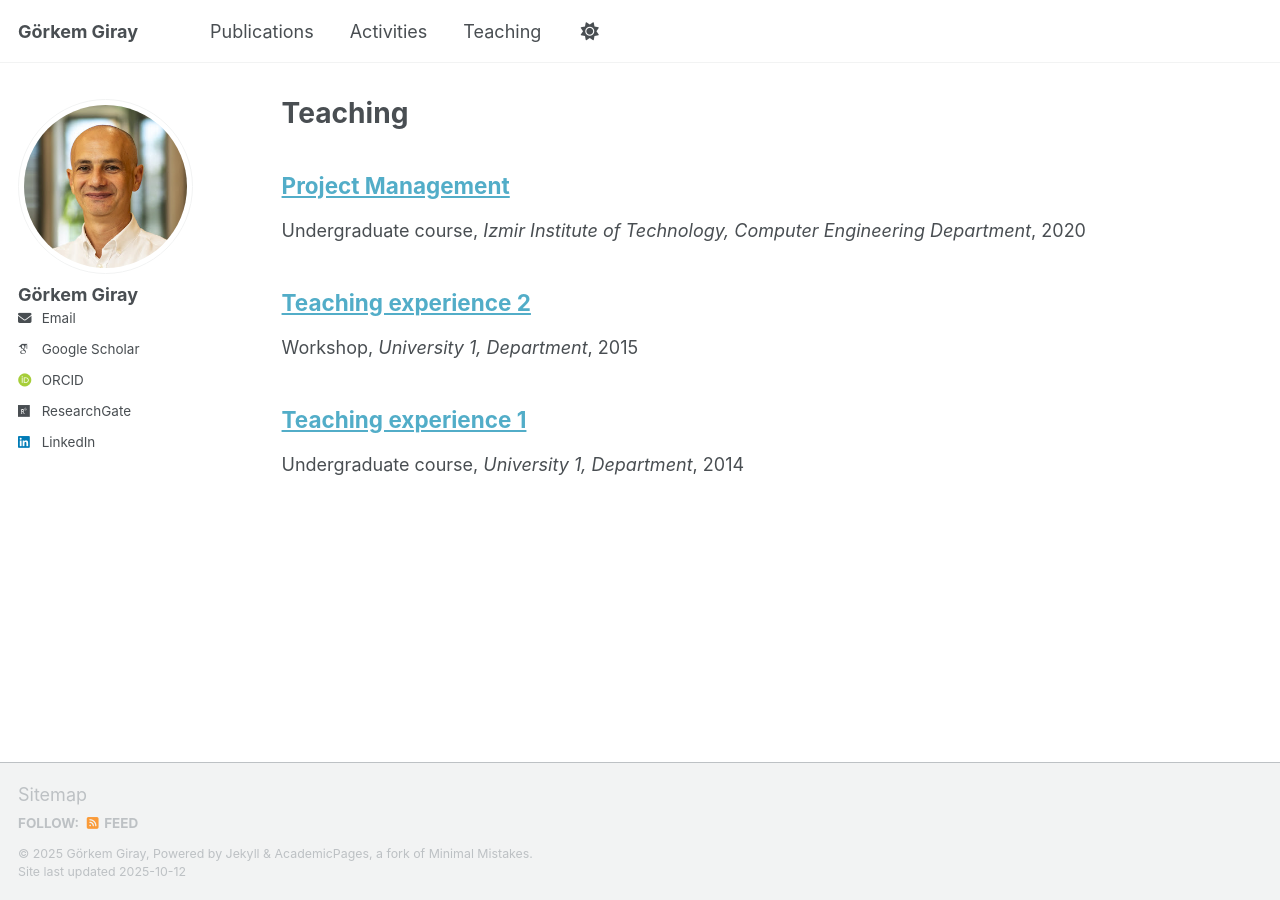
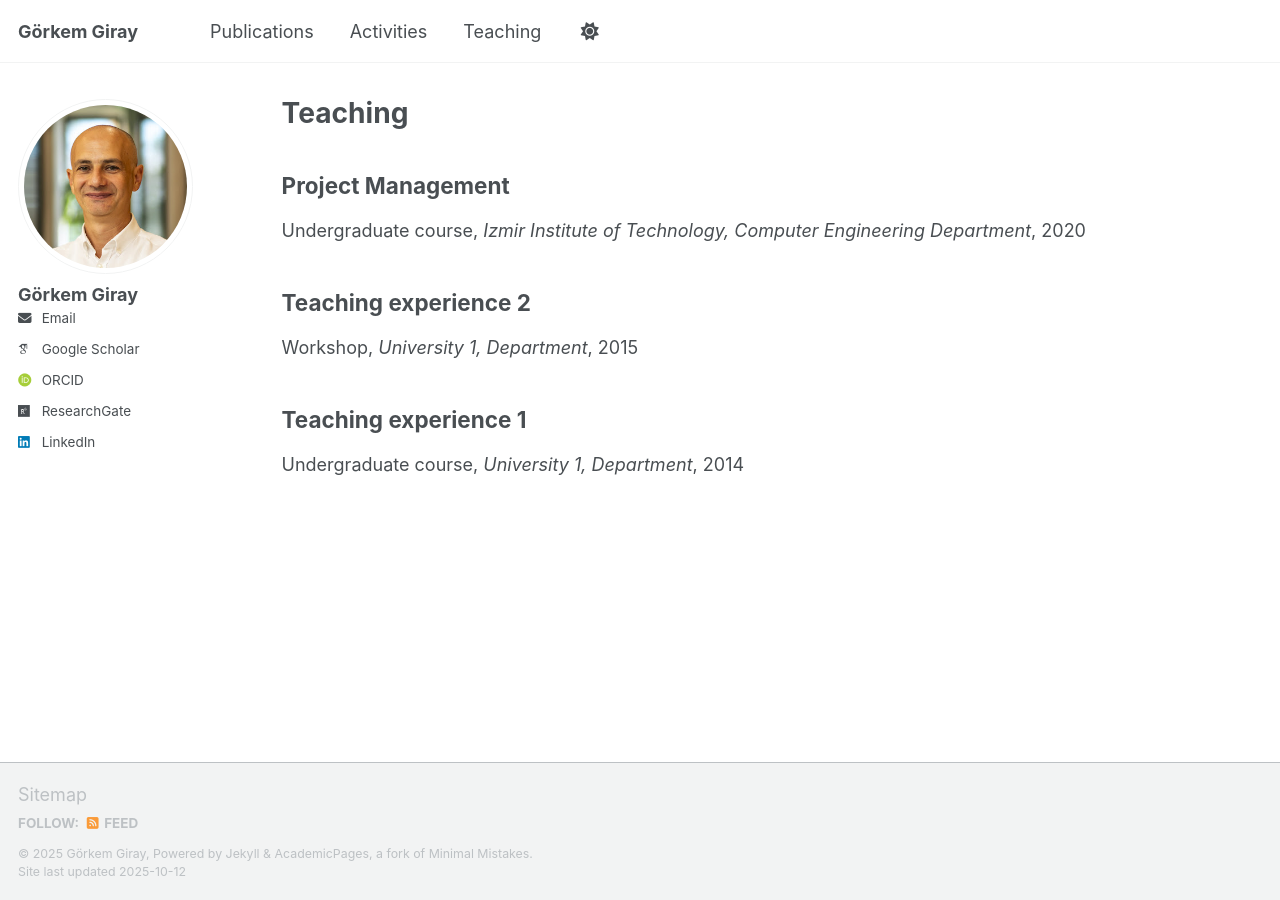
Before and after one commit to gorkemgiray/gorkemgiray.github.io, a Jekyll site: the page built from _pages/teaching.html, in a window 1280 px wide. Built offline with Jekyll 4.4.1, drawn with Linux system fonts in a browser that asks for light colours; some web fonts are replaced; a script that is not in the unit is left out.

Commit message:
Update archive-single.html

```diff
--- a/_includes/archive-single.html
+++ b/_includes/archive-single.html
@@ -28,9 +28,17 @@
 
     <h2 class="archive__item-title" itemprop="headline">
       {% if post.link %}
-        <a href="{{ post.link }}">{{ title }}</a> <a href="{{ base_path }}{{ post.url }}" rel="permalink"><i class="fa fa-link" aria-hidden="true" title="permalink"></i><span class="sr-only">Permalink</span></a>
+        {% if post.collection == 'teaching' %}
+          {{ title }}
+        {% else %}
+          <a href="{{ post.link }}">{{ title }}</a> <a href="{{ base_path }}{{ post.url }}" rel="permalink"><i class="fa fa-link" aria-hidden="true" title="permalink"></i><span class="sr-only">Permalink</span></a>
+        {% endif %}
       {% else %}
-        <a href="{{ base_path }}{{ post.url }}" rel="permalink">{{ title }}</a>
+        {% if post.collection == 'teaching' %}
+          {{ title }}
+        {% else %}
+          <a href="{{ base_path }}{{ post.url }}" rel="permalink">{{ title }}</a>
+        {% endif %}
       {% endif %}
     </h2>
 
```
